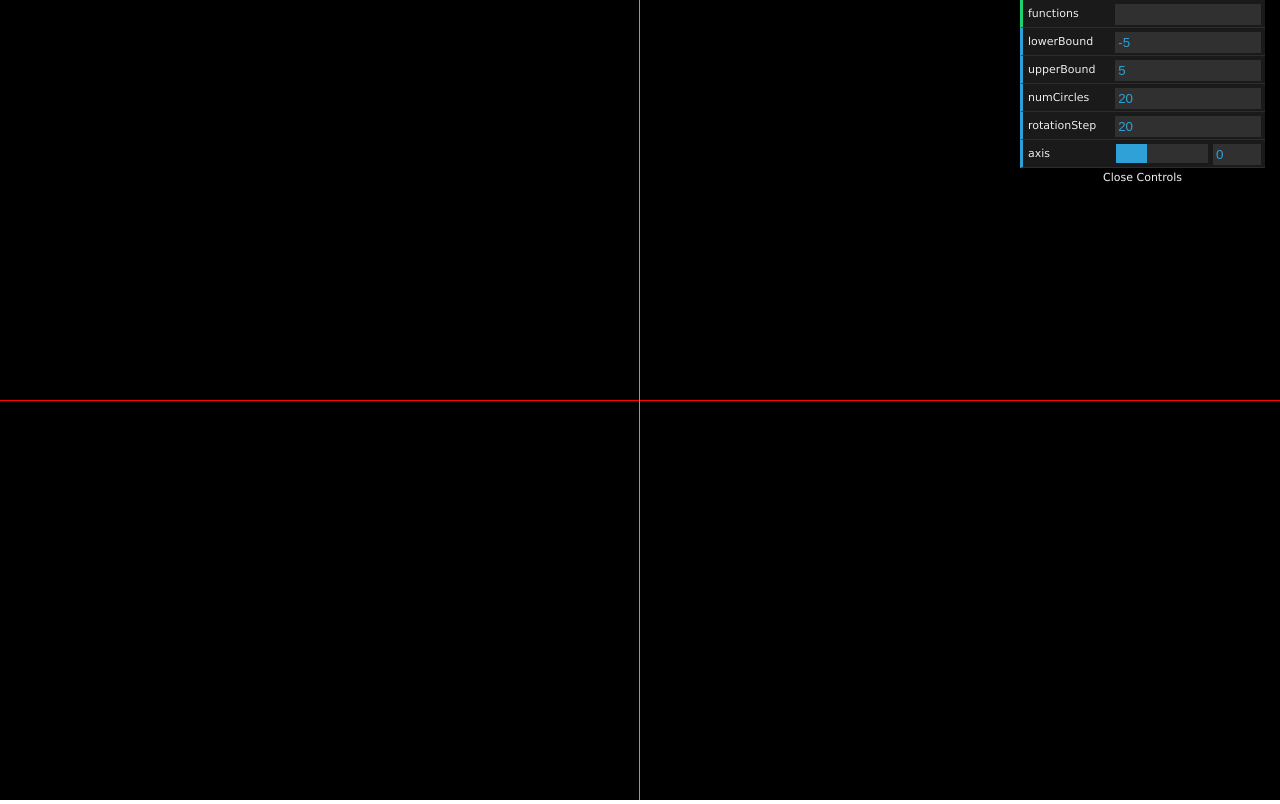
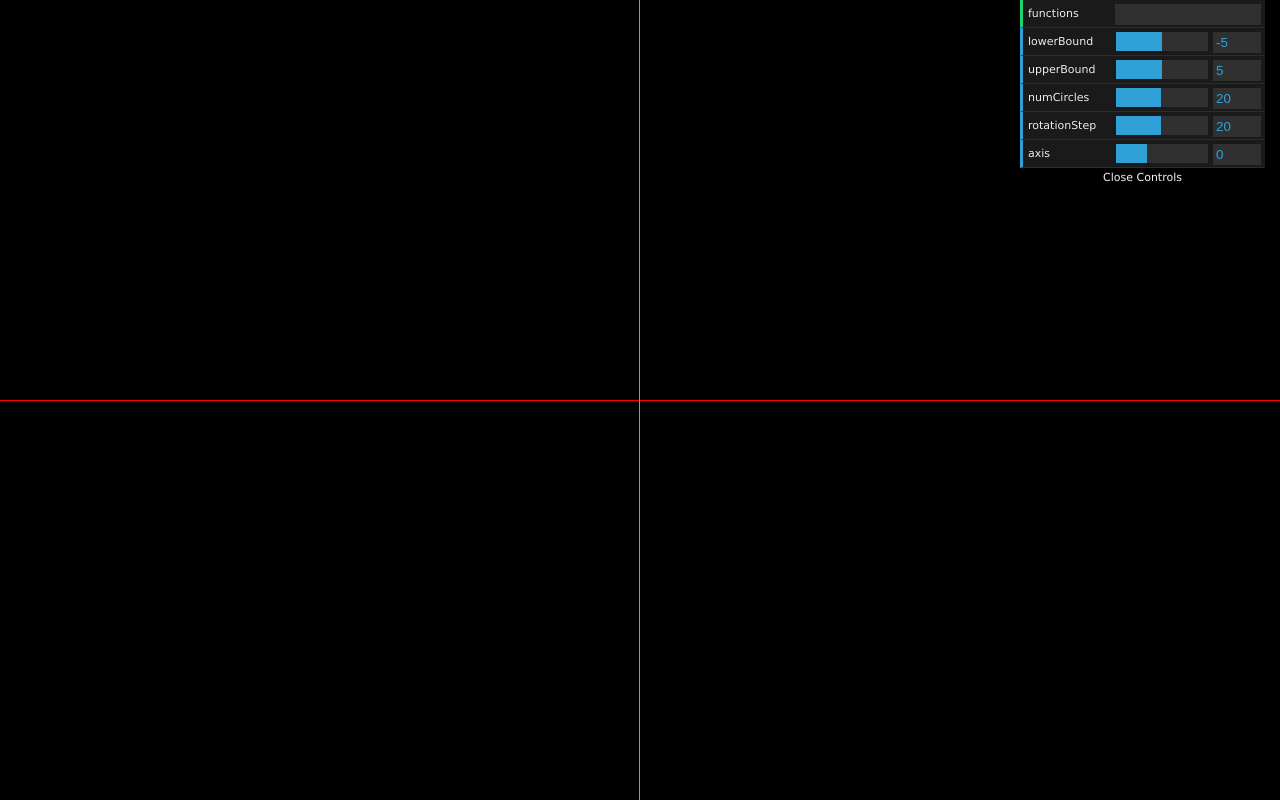
Before and after one commit to mitchellsayer/mitchellsayer.github.io, a plain HTML site: page index.html in a window 1280 px wide. Drawn offline with Linux system fonts and the light colour scheme.

Commit message:
more Sliders

```diff
--- a/index.html
+++ b/index.html
@@ -49,10 +49,10 @@
       var params = new vars();
 
       var funcController = gui.add(params, "functions");
-      gui.add(params, 'lowerBound').onChange(function(val) {doMath(params)});
-      gui.add(params, 'upperBound').onChange(function(val) {doMath(params)});
-      gui.add(params, 'numCircles').onChange(function(val) {doMath(params)});
-      gui.add(params, 'rotationStep').onChange(function(val) {doMath(params)});
+      gui.add(params, 'lowerBound').min(-20).max(10).step(1).onChange(function(val) {doMath(params)});
+      gui.add(params, 'upperBound').min(-10).max(20).step(1).onChange(function(val) {doMath(params)});
+      gui.add(params, 'numCircles').min(1).max(40).step(1).onChange(function(val) {doMath(params)});
+      gui.add(params, 'rotationStep').min(1).max(40).step(1).onChange(function(val) {doMath(params)});
       gui.add(params, 'axis').min(-10).max(20).step(1).onChange(function(val) {doMath(params)});
 
       funcController.onFinishChange(function(value) {
```
